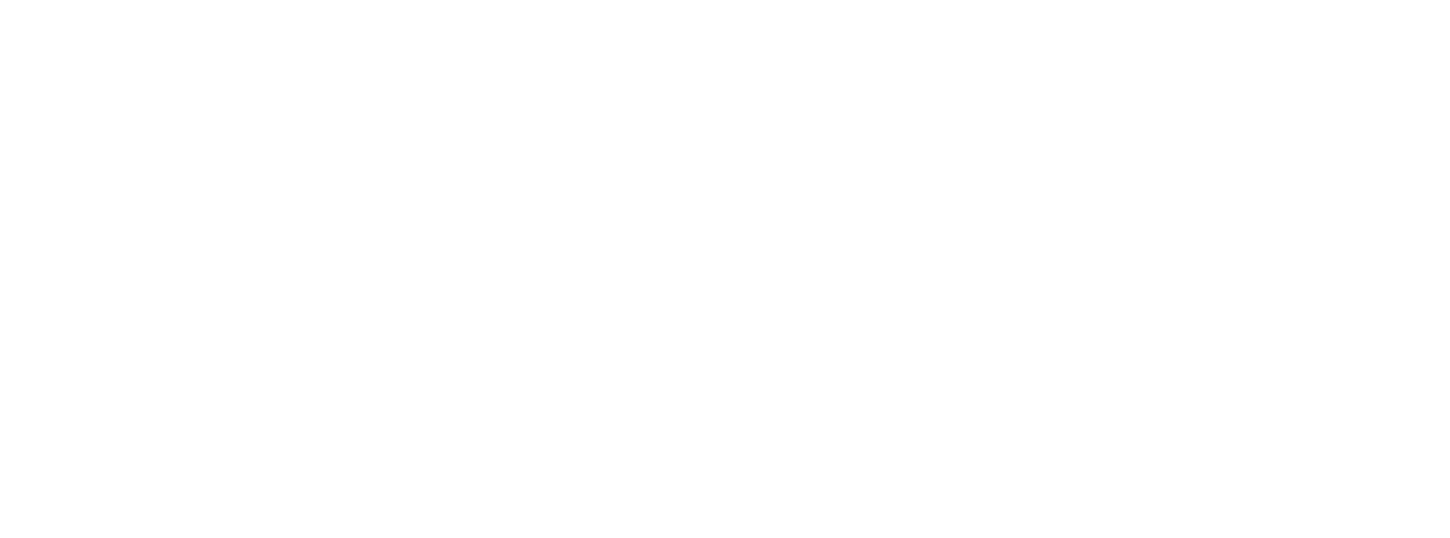
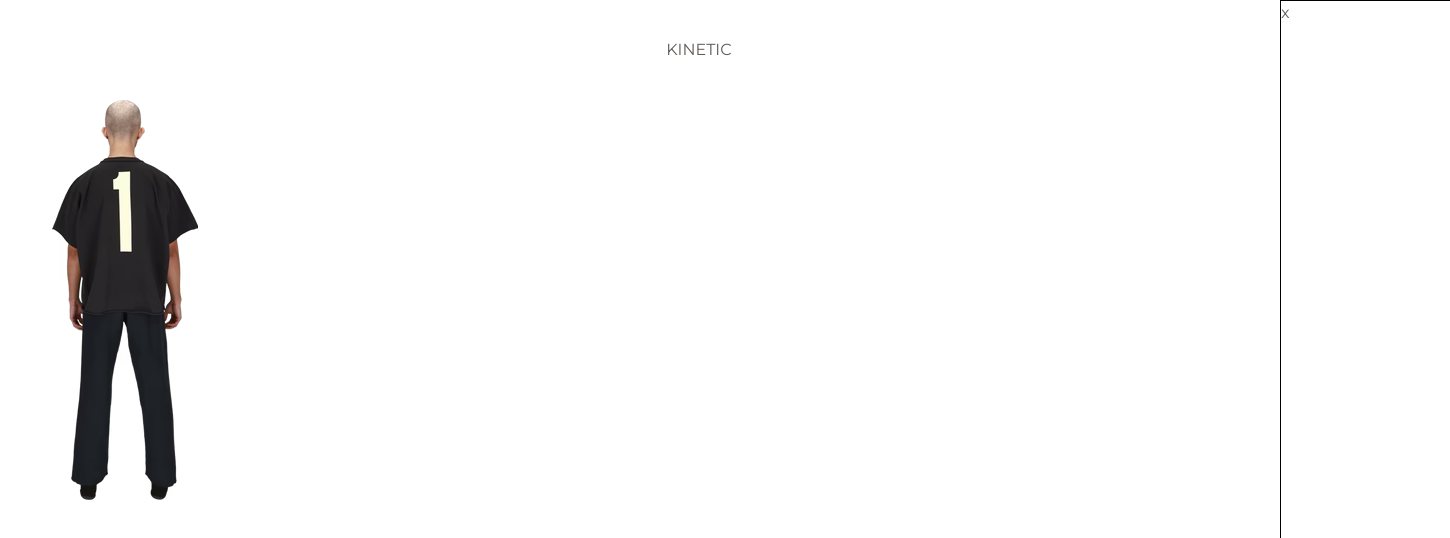
Before and after one commit to iturturika/newkinetic, a Next.js app: page / in a window 1280 px wide. Shown: the top 538 px of the page, 1450 px wide, since content can reach past the window. Built offline with nearby package versions, Linux system fonts and the light colour scheme.

Commit message:
main page some styles and functionality

```diff
--- a/src/app/globals.scss
+++ b/src/app/globals.scss
@@ -0,0 +1,75 @@
+@import url('https://fonts.googleapis.com/css2?family=Montserrat:wght@100;400;500;700&display=swap');
+
+/* Указываем box sizing */
+*,
+*::before,
+*::after {
+  box-sizing: border-box;
+  -webkit-tap-highlight-color: transparent;
+  font-family: 'Montserrat', sans-serif;
+  font-weight: 400;
+  font-size: 16px;
+  color: #625C58;
+}
+
+/* Убираем внутренние отступы */
+ul[class],
+ol[class] {
+  padding: 0;
+}
+
+/* Убираем внешние отступы */
+body,
+h1,
+h2,
+h3,
+h4,
+p,
+ul[class],
+ol[class],
+li,
+figure,
+figcaption,
+blockquote,
+dl,
+dd {
+  margin: 0;
+}
+
+/* Выставляем основные настройки по-умолчанию для body */
+body {
+  min-height: 100vh;
+  scroll-behavior: smooth;
+  text-rendering: optimizeSpeed;
+  line-height: 1.5;
+}
+
+/* Удаляем стандартную стилизацию для всех ul и il, у которых есть атрибут class*/
+ul[class],
+ol[class] {
+  list-style: none;
+}
+
+/* Элементы a, у которых нет класса, сбрасываем до дефолтных стилей */
+a:not([class]) {
+  text-decoration-skip-ink: auto;
+}
+
+/* Упрощаем работу с изображениями */
+img {
+  max-width: 100%;
+  display: block;
+}
+
+/* Указываем понятную периодичность в потоке данных у article*/
+article > * + * {
+  margin-top: 1em;
+}
+
+/* Наследуем шрифты для инпутов и кнопок */
+input,
+button,
+textarea,
+select {
+  font: inherit;
+}
--- a/src/app/page.scss
+++ b/src/app/page.scss
@@ -0,0 +1,22 @@
+.main-page{
+    display: flex;
+    margin: 0 auto;
+    width: 1450px;
+    flex-direction: column;
+}
+
+
+.items-section{
+
+}
+
+.cart-section{
+    position: fixed;
+    top: 0;
+    right: -300px; /* Скрытый начальный правый отступ */
+    width: 300px;
+    height: 100vh;
+    background-color: #fff;
+    border: 1px solid #000;
+    transition: right 0.3s ease;
+}
--- a/src/app/page.tsx
+++ b/src/app/page.tsx
@@ -1,9 +1,21 @@
+'use client'
+import React from "react";
 import "./page.scss";
 
+import Header from "@/components/Header/Header";
+import Item from "@/components/Item/Item";
+
 export default function Home() {
+  const [isOpenCart, setIsOpenCart] = React.useState<any>(false);
   return (
-    <main>
-
+    <main className="main-page">
+      <Header setIsOpenCart={setIsOpenCart}/>
+      <div className="items-section">
+        <Item />
+      </div>
+      <div className={'cart-section'} style={isOpenCart ? {right: 0} : {}} >
+        <p onClick={() => {setIsOpenCart(false)}}>x</p>
+      </div>
     </main>
   );
 }
--- /dev/null
+++ b/src/components/Header/Header.scss
@@ -0,0 +1,29 @@
+.header{
+    display: flex;
+    margin: 0 auto;
+    width: 100%;
+    height: 100px;
+    align-items: center;
+}
+
+.logo{
+    margin: 0 auto;
+    cursor: pointer;
+}
+.cart{
+    cursor: pointer;
+}
+
+.fade-in {
+    opacity: 0;
+    animation: fadeInAnimation 0.5s ease-in forwards;
+  }
+
+@keyframes fadeInAnimation {
+from {
+    opacity: 0;
+}
+to {
+    opacity: 1;
+}
+}
--- /dev/null
+++ b/src/components/Header/Header.tsx
@@ -0,0 +1,12 @@
+import React from 'react'
+import './Header.scss'
+
+
+
+const Header = ({setIsOpenCart} : {setIsOpenCart: any}) => {
+  return (
+    <header className="header fade-in"><p className="logo">KINETIC</p><p className="cart" onClick={() => {setIsOpenCart(true)}}>cart (1)</p></header>
+  )
+}
+
+export default Header
--- /dev/null
+++ b/src/components/Item/Item.scss
@@ -0,0 +1,36 @@
+.item{
+    display: flex;
+    flex-direction: column;
+    align-items: flex-start;
+    justify-content: center;
+    width: 250px;
+    cursor: pointer;
+}
+.item-label{
+    margin-top: 10px;
+    opacity: 0;
+}
+
+.item-price{
+    opacity: 0;
+
+}
+
+.item-img{
+    margin: 0 auto;
+
+}
+
+.fade-in {
+    opacity: 0;
+    animation: fadeInAnimation 0.5s ease-in forwards;
+  }
+
+@keyframes fadeInAnimation {
+from {
+    opacity: 0;
+}
+to {
+    opacity: 1;
+}
+}
--- /dev/null
+++ b/src/components/Item/Item.tsx
@@ -0,0 +1,28 @@
+'use client'
+import React from 'react'
+import './Item.scss'
+import Image from "next/image";
+import item from '../../img/img.png';
+
+const Item = () => {
+  const [ifItemHover, setIfItemHover] = React.useState(false);
+
+  return (
+    <div className="item fade-in"
+        onMouseMove={() => {setIfItemHover(true)}}
+        onMouseLeave={() => {setIfItemHover(false)}}
+    >
+    <Image
+        src={item}
+        alt="item"
+        className='item-img'
+        priority
+        style={{objectFit: 'contain'}}
+    />
+    <p className="item-label" style={ifItemHover ? {opacity: 1, transition: " opacity 0.25s ease-in-out"} : {opacity: 0}}>KINETIC T</p>
+    <p className="item-price" style={ifItemHover ? {opacity: 1, transition: " opacity 0.25s ease-in-out"} : {opacity: 0}}>300 mdl</p>
+    </div>
+  )
+}
+
+export default Item
```
Also changed, not shown: src/img/img.png (added).
